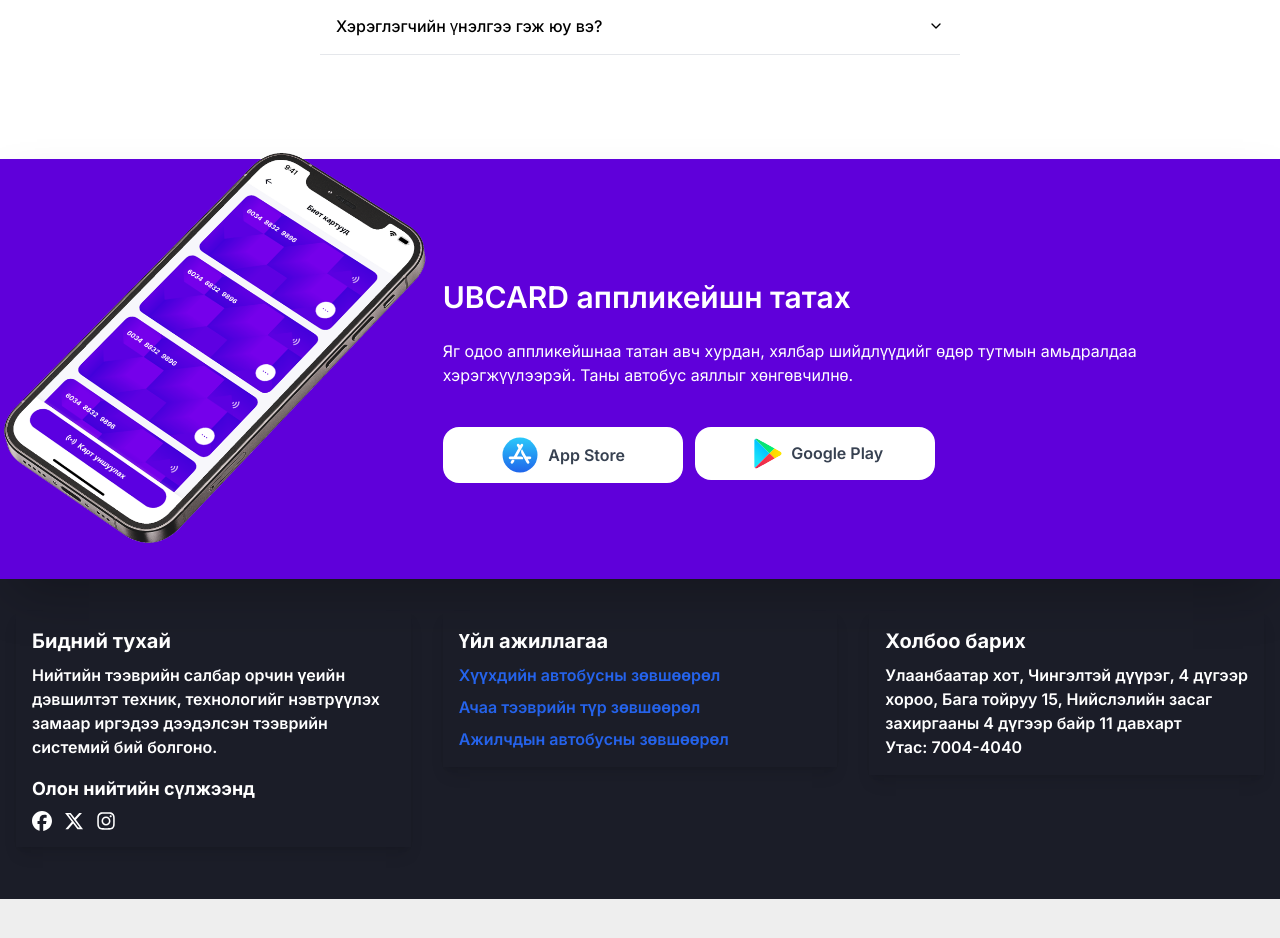
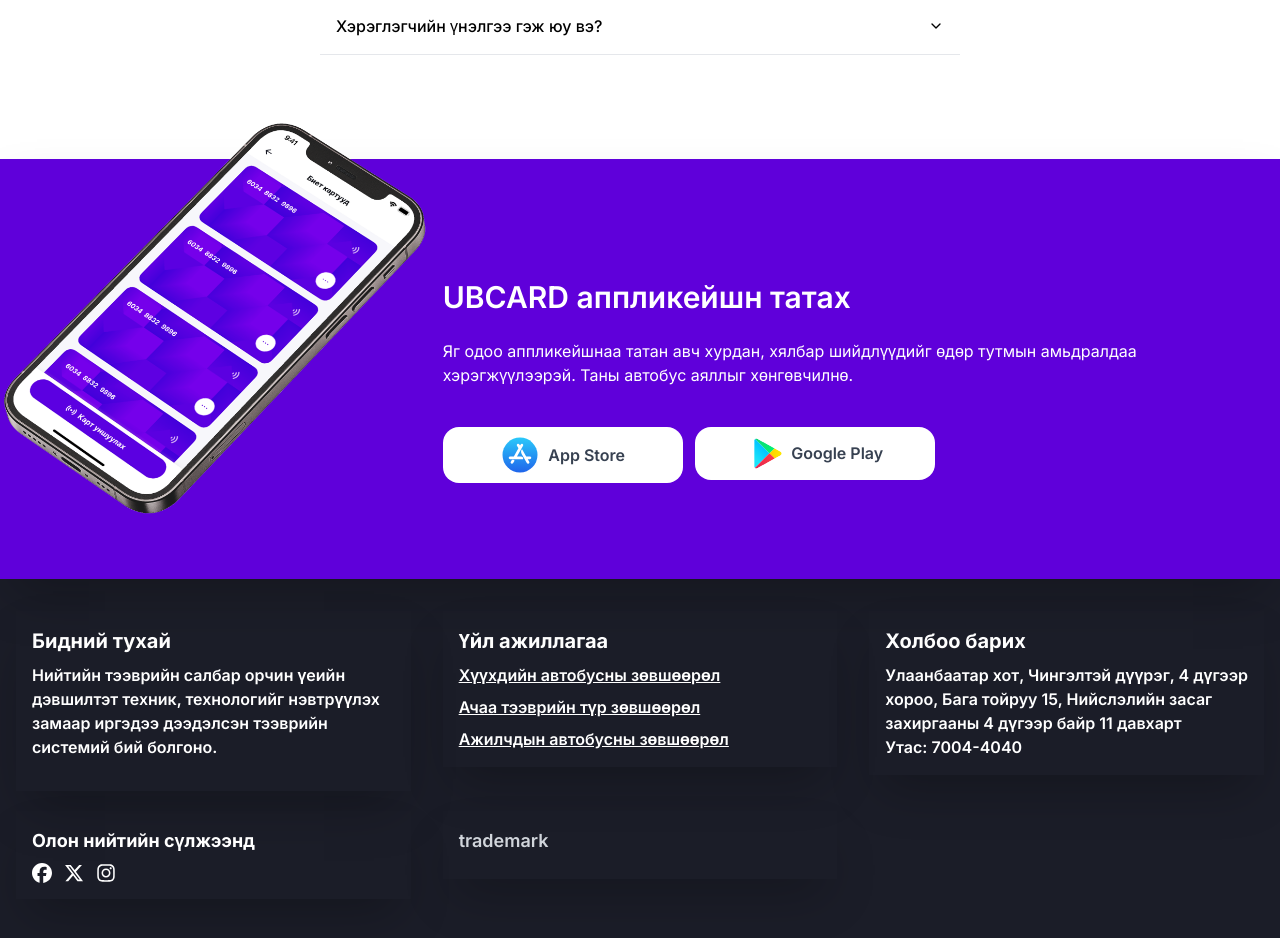
Before and after one commit to kodomo-kazuko/transportation_landing_page, a Next.js app: page / in a window 1280 px wide. Shown: the part 2840-3778 px from the top of the page. Before the commit the page ends 3739 px from the top, so only its background shows below. Built offline with nearby package versions, Linux system fonts and the light colour scheme.

Commit message:
fixed download

```diff
--- a/src/app/components/About.tsx
+++ b/src/app/components/About.tsx
@@ -6,12 +6,61 @@
     <div className=" py-8">
       <div className="max-w-screen-xl mx-auto flex flex-wrap">
         <div className="w-full md:w-1/3 px-4 mb-5">
-          <div className="shadow-lg p-4">
+          <div className="shadow-2xl p-4">
             <h5 className="text-xl font-bold mb-2">Бидний тухай</h5>
             <p className="mb-4">
               Нийтийн тээврийн салбар орчин үеийн дэвшилтэт техник, технологийг
               нэвтрүүлэх замаар иргэдээ дээдэлсэн тээврийн системий бий болгоно.
             </p>
+          </div>
+        </div>
+
+        <div className="w-full md:w-1/3 px-4 mb-5">
+          <div className="shadow-2xl p-4">
+            <h5 className="text-xl font-bold mb-2">Үйл ажиллагаа</h5>
+            <nav>
+              <ul className="space-y-2">
+                <li>
+                  <a
+                    href="https://transport.ub.gov.mn/en/?page_id=4653"
+                    className=" text-white underline"
+                  >
+                    Хүүхдийн автобусны зөвшөөрөл
+                  </a>
+                </li>
+                <li>
+                  <a
+                    href="https://transport.ub.gov.mn/en/?page_id=4341"
+                    className="text-white underline"
+                  >
+                    Ачаа тээврийн түр зөвшөөрөл
+                  </a>
+                </li>
+                <li>
+                  <a
+                    href="https://transport.ub.gov.mn/en/?page_id=4656"
+                    className="text-white underline"
+                  >
+                    Ажилчдын автобусны зөвшөөрөл
+                  </a>
+                </li>
+              </ul>
+            </nav>
+          </div>
+        </div>
+
+        <div className="w-full md:w-1/3 px-4 mb-5">
+          <div className="shadow-2xl p-4">
+            <h5 className="text-xl font-bold mb-2">Холбоо барих</h5>
+            <p>
+              Улаанбаатар хот, Чингэлтэй дүүрэг, 4 дүгээр хороо, Бага тойруу 15,
+              Нийслэлийн засаг захиргааны 4 дүгээр байр 11 давхарт
+            </p>
+            <p>Утас: 7004-4040</p>
+          </div>
+        </div>
+        <div className="w-full md:w-1/3 px-4 mb-5">
+          <div className="shadow-2xl p-4">
             <h6 className="text-lg font-bold mb-2">Олон нийтийн сүлжээнд</h6>
             <div className="flex space-x-3">
               <a
@@ -38,49 +87,10 @@
             </div>
           </div>
         </div>
-
         <div className="w-full md:w-1/3 px-4 mb-5">
-          <div className="shadow-lg p-4">
-            <h5 className="text-xl font-bold mb-2">Үйл ажиллагаа</h5>
-            <nav>
-              <ul className="space-y-2">
-                <li>
-                  <a
-                    href="https://transport.ub.gov.mn/en/?page_id=4653"
-                    className="text-blue-600 hover:underline"
-                  >
-                    Хүүхдийн автобусны зөвшөөрөл
-                  </a>
-                </li>
-                <li>
-                  <a
-                    href="https://transport.ub.gov.mn/en/?page_id=4341"
-                    className="text-blue-600 hover:underline"
-                  >
-                    Ачаа тээврийн түр зөвшөөрөл
-                  </a>
-                </li>
-                <li>
-                  <a
-                    href="https://transport.ub.gov.mn/en/?page_id=4656"
-                    className="text-blue-600 hover:underline"
-                  >
-                    Ажилчдын автобусны зөвшөөрөл
-                  </a>
-                </li>
-              </ul>
-            </nav>
-          </div>
-        </div>
-
-        <div className="w-full md:w-1/3 px-4 mb-5">
-          <div className="shadow-lg p-4">
-            <h5 className="text-xl font-bold mb-2">Холбоо барих</h5>
-            <p>
-              Улаанбаатар хот, Чингэлтэй дүүрэг, 4 дүгээр хороо, Бага тойруу 15,
-              Нийслэлийн засаг захиргааны 4 дүгээр байр 11 давхарт
-            </p>
-            <p>Утас: 7004-4040</p>
+          <div className="shadow-2xl p-4">
+            <h6 className="text-lg text-gray-300 mb-2">trademark</h6>
+            <div className="flex space-x-3"></div>
           </div>
         </div>
       </div>
--- a/src/app/page/manualSections/Feedback.tsx
+++ b/src/app/page/manualSections/Feedback.tsx
@@ -1,4 +1,4 @@
-import image_1 from "../../../../public/images/manual/7_feedback_1.png";
+import image_1 from "../../../../public/images/manual/7_feedback_1.jpg";
 import image_2 from "../../../../public/images/manual/7_feedback_2.png";
 import image_3 from "../../../../public/images/manual/7_feedback_3.png";
 import ContentWrapper, { CardData } from "@/app/wrappers/ContentWrapper";
--- a/src/app/sections/Download.tsx
+++ b/src/app/sections/Download.tsx
@@ -9,7 +9,7 @@
 
 export default function Download() {
   const { screenSize, windowWidth } = useScreenSize({
-    landscapeRatio: { xs: 2, sm: 2, md: 2.5, lg: 3, xl: 3, "2xl": 3.4 },
+    landscapeRatio: { xs: 2, sm: 2, md: 3, lg: 3, xl: 3, "2xl": 3.4 },
   });
 
   const w = screenSize;
@@ -18,22 +18,29 @@
 
   return (
     <div id="Download" className="lg:relative shadow-2xl rounded-xl">
-      <ColorWrapper color="primary" className=" justify-end flex relative">
-        <div className="container md:py-14 justify-end flex lg:flex-row lg:items-center overflow-clip">
+      <ColorWrapper
+        color="primary"
+        className=" justify-center
+       flex relative"
+      >
+        <div className="container md:py-14 justify-center md:justify-end flex lg:flex-row lg:items-center overflow-clip">
           <div className="lg:flex lg:flex-1">
             <div
               className="relative md:absolute md:z-10"
               style={{ left: "0", top: "50%", transform: "translateY(-50%)" }}
             >
               <motion.div
-                animate={{ y: [0, -20, 0] }}
+                animate={{ y: [0, -50, 0] }}
                 transition={{
                   duration: 4,
                   repeat: Infinity,
                   ease: "easeInOut",
                 }}
               >
-                <div style={{ width: w, height: h }} className="relative">
+                <div
+                  style={{ width: w, height: h }}
+                  className=" absolute md:relative"
+                >
                   <Image
                     src={Start}
                     alt="Library application"
@@ -45,7 +52,7 @@
               </motion.div>
             </div>
           </div>
-          <div className="lg:flex sm:basis-2/3 z-0 lg:pt-16 text-base-normal flex flex-col items-center lg:items-start px-4">
+          <div className="lg:flex basis-2/3 z-0 lg:pt-16 text-base-normal flex flex-col items-center lg:items-start px-4">
             {" "}
             <div className="mb-8 lg:text-left sm:mb-10 font-normal text-sm sm:text-base">
               <h1 className="font-semibold text-2xl leading-7 sm:text-3xl mb-5 sm:mb-6">
```
Also changed, not shown: src/app/sections/Footer.tsx (+0 -11 lines), public/images/manual/7_feedback_1.jpg (added), public/images/manual/7_feedback_1.png.
